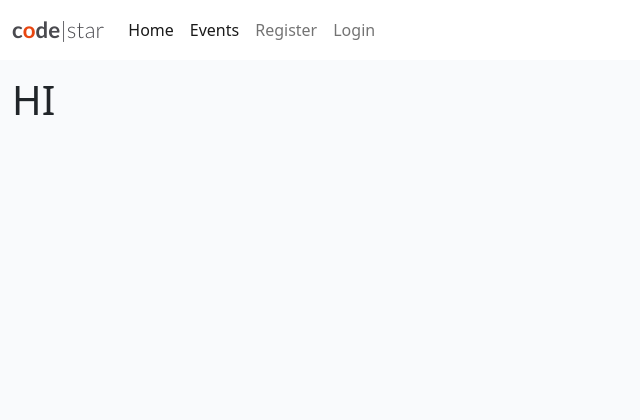
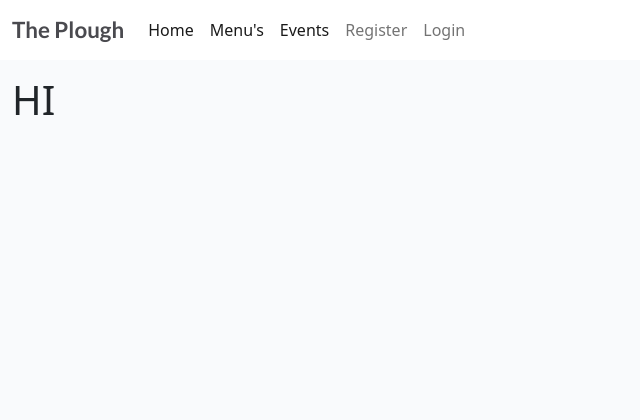
Before and after one commit to jamiebradford123/The-Plough-Booking, a Django app: page / in a window 1280 px wide. Shown: the top 420 px of the page, without its empty margins (0-640 px from the left). Run offline with Django 3.2, Linux system fonts and the light colour scheme.

Commit message:
add menu html page

```diff
--- a/home/urls.py
+++ b/home/urls.py
@@ -4,4 +4,5 @@ from . import views
 
 urlpatterns = [
     path('', views.index, name="home"),
+    path('menu', views.gallery, name='menu'),
 ]
--- a/home/views.py
+++ b/home/views.py
@@ -7,3 +7,9 @@ def index(request):
     """
 
     return render(request, "index.html")
+
+def gallery(request):
+    """
+    Renders the menu page
+    """
+    return render(request, "menu.html")
--- a/templates/base.html
+++ b/templates/base.html
@@ -29,8 +29,7 @@
 
     <nav class="navbar navbar-expand-lg navbar-light bg-white">
         <div class="container-fluid">
-            <a class="navbar-brand" href="{% url 'home' %}"><span class="brand">c<span class="red-o">o</span>de<span
-                        class="thin">|star</span></span></span></a>
+            <a class="navbar-brand" href="{% url 'home' %}"><span class="brand">The Plough</a>
             <button class="navbar-toggler" type="button" data-bs-toggle="collapse" data-bs-target="#navbarText"
                 aria-controls="navbarText" aria-expanded="false" aria-label="Toggle navigation">
                 <span class="navbar-toggler-icon"></span>
@@ -39,6 +38,9 @@
                 <ul class="navbar-nav me-auto mb-2 mb-lg-0">
                     <li class="nav-item">
                         <a class="nav-link active" aria-current="page" href="{% url 'home' %}">Home</a>
+                    </li>
+                    <li class="nav-item">
+                        <a class="nav-link active" aria-current="page" href="{% url 'menu' %}">Menu's</a>
                     </li>
                     <li class="nav-item">
                         <a class="nav-link active" aria-current="page" href="{% url 'event' %}">Events</a>
```
Also changed, not shown: templates/menu.html (added, +21 -0 lines).
